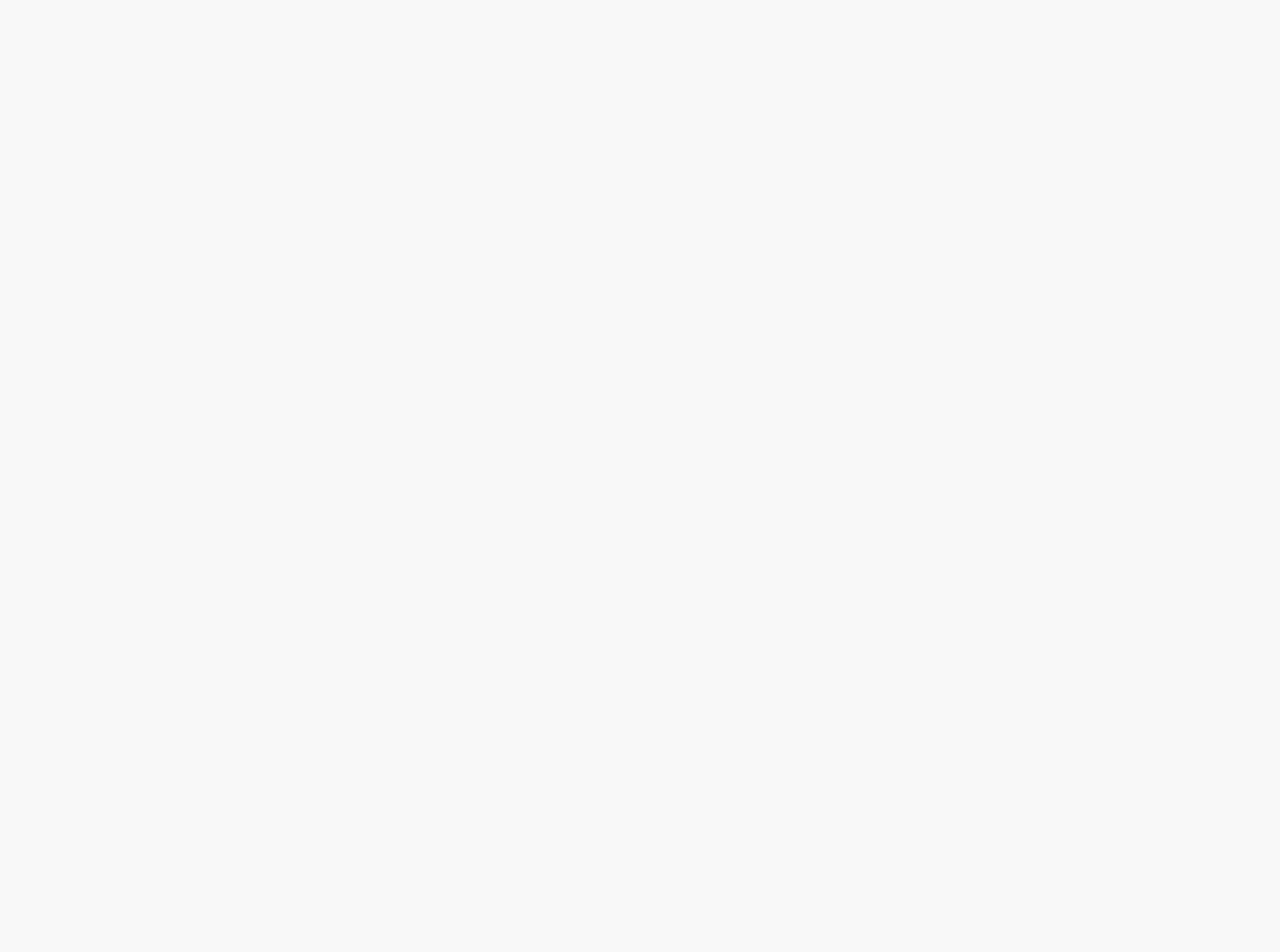
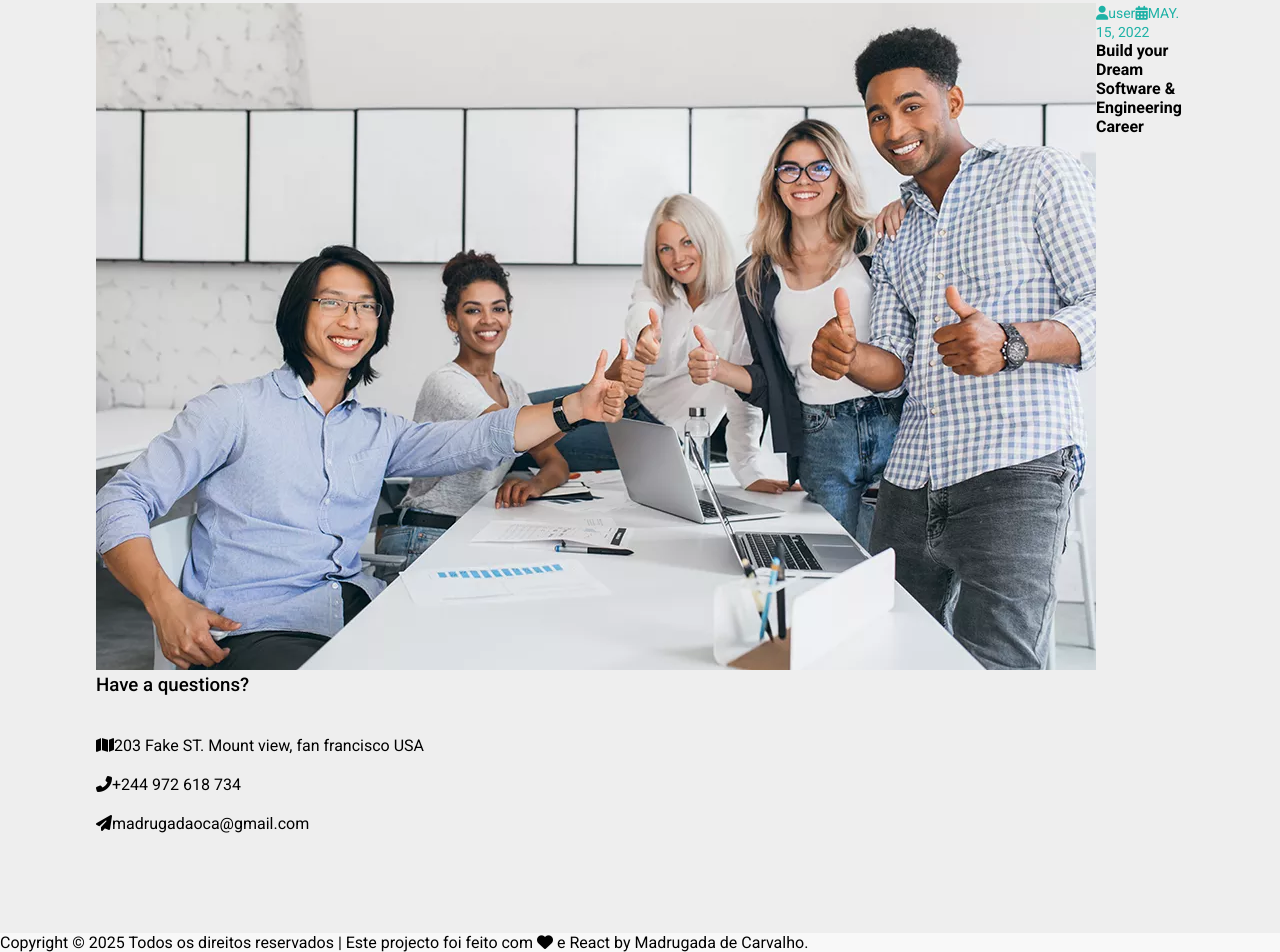
Before and after one commit to MadrugadaGunza/academia-education, a React (Vite) app: page /journal in a window 1280 px wide. Shown: the part 4390-5342 px from the top of the page. Before the commit the page ends 2220 px from the top, so only its background shows below. Built offline with nearby package versions, Linux system fonts and the light colour scheme.

Commit message:
feat: altera iframe de localização

```diff
--- a/src/components/footer/Footer.css
+++ b/src/components/footer/Footer.css
@@ -17,13 +17,13 @@
     margin-bottom: 15px;
 }
 
-.newlatter .right{
+.newlatter .right {
     display: flex;
     justify-content: space-between;
     align-items: center;
 }
 
-.newlatter input{
+.newlatter input {
     width: 100%;
     padding: 20px;
     border: none;
@@ -31,8 +31,48 @@
     height: 30px;
 }
 
-.newlatter i{
+.newlatter i {
     padding: 12px;
     color: #1eb2a6;
     background-color: #fff;
 }
+
+footer{
+    background-color: #eee;
+}
+
+footer .container {
+    display: grid;
+    grid-template-columns: 3fr 2fr 2fr 4fr 3fr !important;
+    grid-gap: 30px;
+}
+
+footer .logo span {
+    color: #1eb2a6;
+    font-size: 14px;
+}
+
+footer .logo p{
+    color: grey;
+    margin: 30px 0 15px 0;
+}
+
+footer .logo .icon{
+    background: #1eb2a6;
+    color: #fff;
+    margin-right: 10px;
+}
+
+footer h3{
+    margin-bottom: 40px;
+    font-weight: 500;
+}
+
+footer .logo ul li{
+    margin-bottom: 20px;
+}
+
+footer .logo ul li::before{
+    content: '';
+    display: block;
+}
--- a/src/components/footer/Footer.jsx
+++ b/src/components/footer/Footer.jsx
@@ -1,4 +1,5 @@
 import './Footer.css'
+import { blog } from '../../dummydata';
 
 const Footer = () => {
     return (
@@ -15,6 +16,79 @@ const Footer = () => {
                     </div>
                 </div>
             </section>
+            <footer>
+                <div className="container padding">
+                    <div className="box logo">
+                        <h1>ACADEMIA</h1>
+                        <span>EDUCAÇÃO & APRENDIZAGEM ONLINE</span>
+                        <p>Lorem ipsum dolor sit amet consectetur adipisicing elit. Quae debitis enim quo quas soluta cumque fuga.</p>
+                        <i className="fab fa-facebook-f icon"></i>
+                        <i className="fab fa-instagram icon"></i>
+                        <i className="fab fa-twitter icon"></i>
+                        <div className="box link">
+                            <h3>Explore</h3>
+                            <ul>
+                                <li>About US</li>
+                                <li>About US</li>
+                                <li>About US</li>
+                                <li>About US</li>
+                                <li>About US</li>
+                            </ul>
+                        </div>
+                        <div className="box link">
+                            <h3>Quick Links</h3>
+                            <ul>
+                                <li>About US</li>
+                                <li>About US</li>
+                                <li>About US</li>
+                                <li>About US</li>
+                                <li>About US</li>
+                            </ul>
+                        </div>
+                        <div className="box">
+                            <h3>Recent Posts</h3>
+                            {blog.splice(0, 3).map((val) => (
+                                <div className="items flexSB" key={val.id}>
+                                    <div className="img">
+                                        <img src={val.cover} alt={val.title} />
+                                    </div>
+                                    <div className="text">
+                                        <span>
+                                            <i className="fa fa-user"></i>
+                                            <label htmlFor="">{val.type}</label>
+                                        </span>
+                                        <span>
+                                            <i className="fa fa-calendar-alt"></i>
+                                            <label htmlFor="">{val.date}</label>
+                                        </span>
+                                        <h4>{val.title}</h4>
+                                    </div>
+                                </div>
+                            ))}
+                        </div>
+                        <div className="box last">
+                            <h3>Have a questions?</h3>
+                            <ul>
+                                <li>
+                                    <i className="fa fa-map"></i>
+                                    203 Fake ST. Mount view, fan francisco USA
+                                </li>
+                                <li>
+                                    <i className="fa fa-phone-alt"></i>
+                                    +244 972 618 734
+                                </li>
+                                <li>
+                                    <i className="fa fa-paper-plane"></i>
+                                    madrugadaoca@gmail.com
+                                </li>
+                            </ul>
+                        </div>
+                    </div>
+                </div>
+            </footer>
+            <div className="legal">
+                Copyright &copy; 2025 Todos os direitos reservados | Este projecto foi feito com <i className='fa fa-heart'></i> e React by Madrugada de Carvalho.
+            </div>
         </>
     )
 }
--- a/src/pages/contact/Contact.css
+++ b/src/pages/contact/Contact.css
@@ -53,6 +53,10 @@
     word-spacing: 5px;
 }
 
+.contact .items{
+    margin-top: 15px;
+}
+
 @media screen and (max-width: 768px) {
     .contact .container {
         flex-direction: column;
--- a/src/pages/contact/Contact.jsx
+++ b/src/pages/contact/Contact.jsx
@@ -2,7 +2,8 @@ import './Contact.css'
 import Back from './../../components/back/Back';
 
 const Contact = () => {
-    const map = 'https://www.google.com/maps/embed?pb=!1m16!1m12!1m3!1d3941.7636840547857!2d13.192871824585886!3d-8.901548891154762!2m3!1f0!2f0!3f0!3m2!1i1024!2i768!4f13.1!2m1!1smorro%20bento!5e0!3m2!1spt-BR!2sao!4v1745953764260!5m2!1spt-BR!2sao'
+    //"https://www.google.com/maps/embed?pb=!1m16!1m12!1m3!1d3941.7636840547857!2d13.192871824585886!3d-8.901548891154762!2m3!1f0!2f0!3f0!3m2!1i1024!2i768!4f13.1!2m1!1smorro%20bento!5e0!3m2!1spt-BR!2sao!4v1745953764260!5m2!1spt-BR!2sao"
+    const map = 'https://www.google.com/maps/embed?pb=!1m18!1m12!1m3!1d3941.7508958992307!2d13.187620584184918!3d-8.902735627574945!2m3!1f0!2f0!3f0!3m2!1i1024!2i768!4f13.1!3m3!1m2!1s0x1a51f4dec585e4a7%3A0x9b30267c56340bfc!2sCandando%20(Morro%20Bento)!5e0!3m2!1spt-BR!2sao!4v1746048905032!5m2!1spt-BR!2sao'
     // width="600" height="450" style="border:0;" allowfullscreen="" loading="lazy" referrerpolicy="no-referrer-when-downgrade
 
     return (
@@ -15,7 +16,7 @@ const Contact = () => {
                     </div>
                     <div className="right row">
                         <h1>Entre em Contacto</h1>
-                        <p>Aliquid iusto vel velit sint magni totam facilis facere?</p>
+                        {/* <span>Vamos trabalhar juntos?</span> */}
                         <div className="items grid2">
                             <div className="box">
                                 <h4>Endereço:</h4>
```
